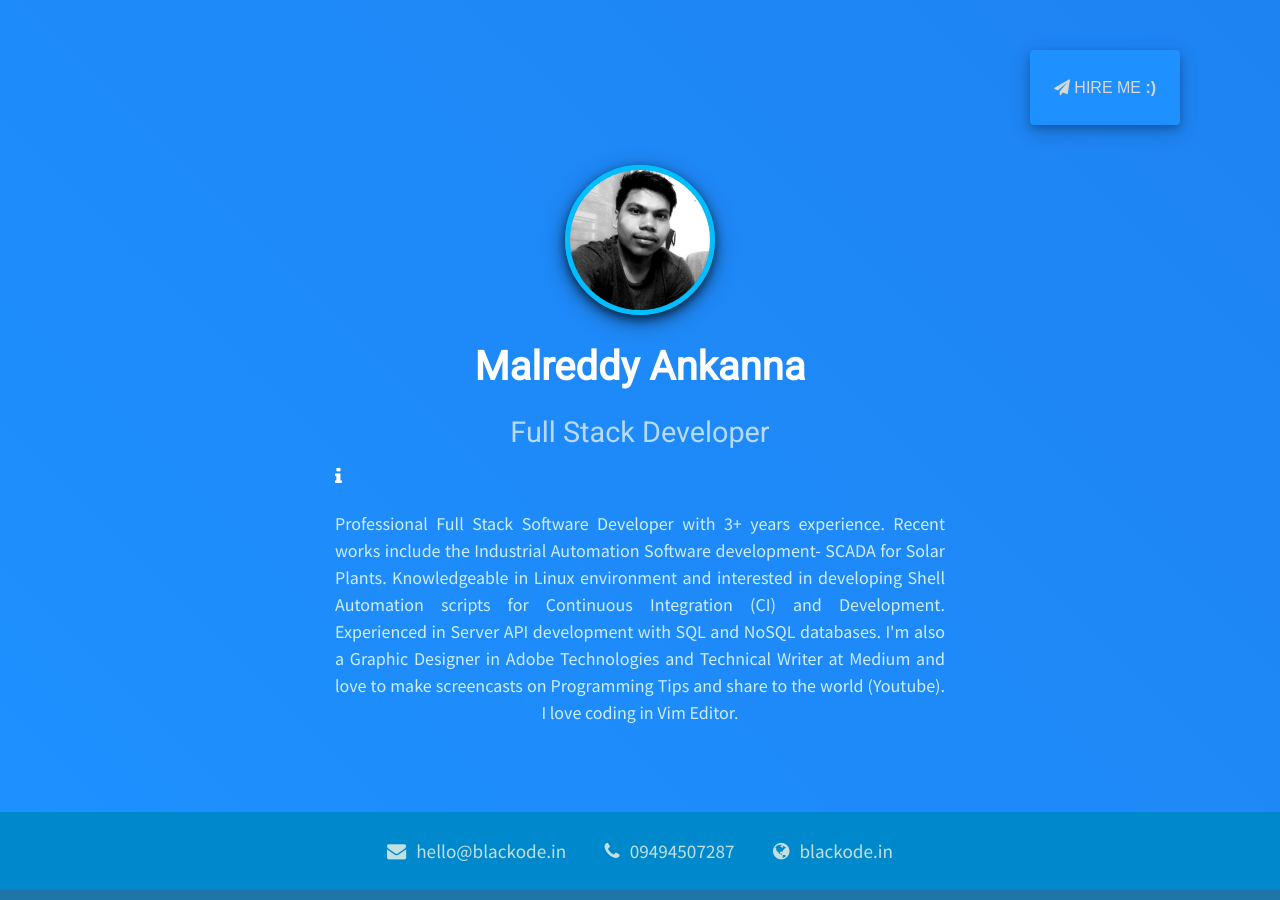
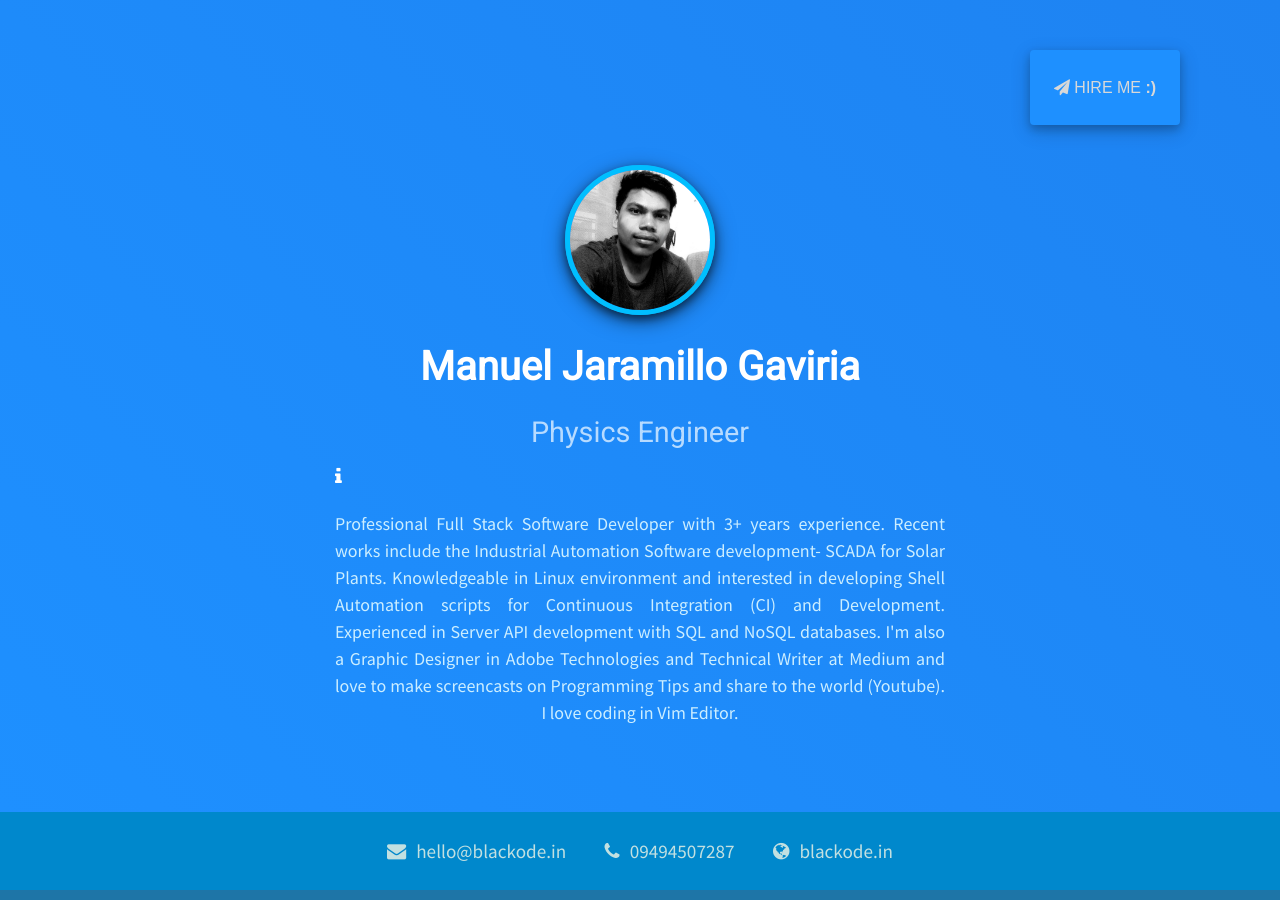
Before and after one commit to manjarga/manjarga.github.io, a Jekyll site: the page built from index.html, in a window 1280 px wide and 900 px high. Built offline with Jekyll 4.4.1, drawn with Linux system fonts in a browser that asks for light colours; a style sheet for code colours, icons or effects is not loaded.

Commit message:
Update profile.yaml

```diff
--- a/_data/profile.yaml
+++ b/_data/profile.yaml
@@ -1,10 +1,10 @@
-name: Malreddy Ankanna
-title: Full Stack Developer
-firstName: ""
-lastName: ""
-email: hello@blackode.in
-phone: 09494507287
-website: https://blackode.in
+name: Manuel Jaramillo Gaviria
+title: Physics Engineer
+firstName: "Manuel"
+lastName: "Jaramillo"
+email: manjarga@gmail.com
+phone: +57 314 618 4059
+website: https://manjarga.me
 description: > # This means ignore new line until
     Professional Full Stack Software Developer with 3+ years experience. Recent works include the Industrial
     Automation Software development- SCADA for Solar Plants. Knowledgeable in Linux environment and interested in developing Shell Automation scripts
@@ -13,11 +13,8 @@ description: > # This means ignore new line until
     on Programming Tips and share to the world (Youtube). I love coding in Vim Editor.
 
 social:
-  accounts: facebook,behance,youtube,twitter,medium,linkedin,github # add new account here and link in following
-  linkedin: https://linkedin.com/in/blackode
-  twitter: https://twitter.com/tweetblackode
-  facebook: https://facebook.com/ankanna
-  youtube: https://youtube.com/c/blackodee
-  medium: https://medium.com/blackode
-  github: https://github.com/blackode
-  behance: https://behance.net/blackode
+  accounts: facebook,twitter,linkedin,github # add new account here and link in following
+  linkedin: https://www.linkedin.com/in/manuel-jaramillo-gaviria-418b44162/
+  twitter: https://twitter.com/manjarga
+  facebook: https://facebook.com/manjarga
+  github: https://github.com/manjarga
```
